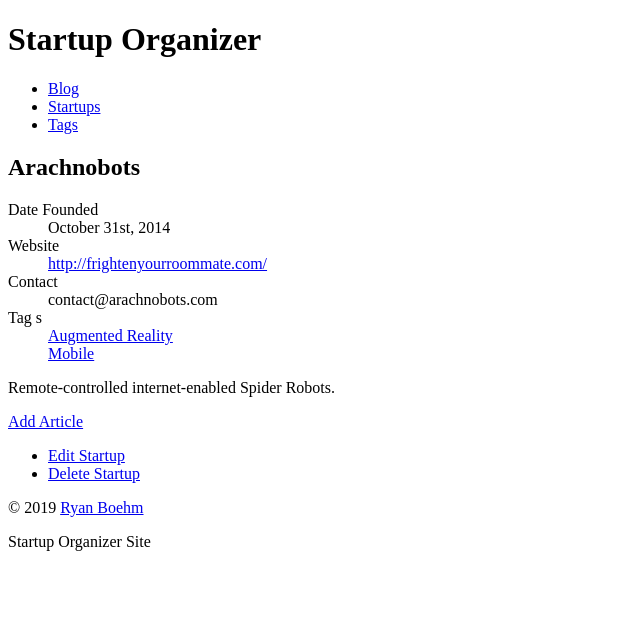
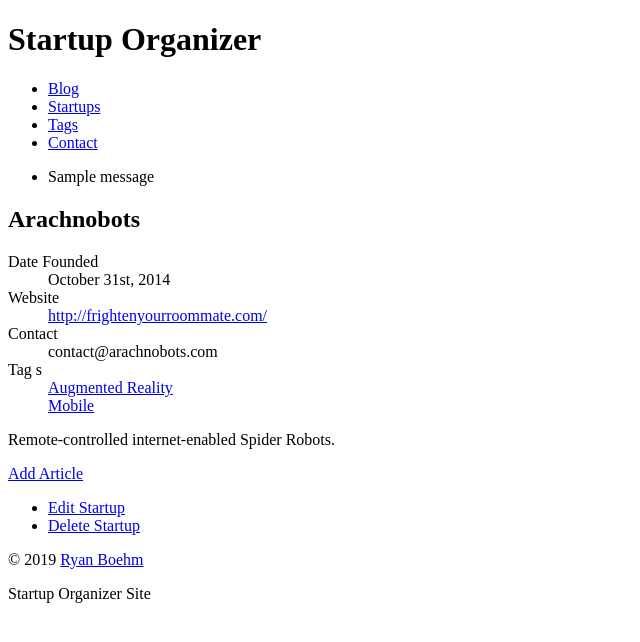
Before and after one commit to boehmrya/django_apps, a Django app: a page that uses suorganizer/templates/base.html in a window 1280 px wide. Shown: the top 642 px of the page, without its empty margins (0-640 px from the left). Run offline with Django 3.2, Linux system fonts and the light colour scheme; data comes from the database, SQL or seed files in the repository; tables that the repository leaves empty hold one stand-in row (values such as "Sample post"); one stand-in notice (Sample message) is shown; parts of the project's set-up code (start-up, migrations or seed data) failed here and were passed over.

Commit message:
added messages to base template

```diff
--- a/suorganizer/templates/base.html
+++ b/suorganizer/templates/base.html
@@ -26,8 +26,26 @@
           <li><a href="{% url 'blog_post_list' %}">Blog</a></li>
           <li><a href="{% url 'organizer_startup_list' %}">Startups</a></li>
           <li><a href="{% url 'organizer_tag_list' %}">Tags</a></li>
+          <li><a href="{% url 'contact' %}">Contact</a></li>
         </ul>
       </nav>
+
+      {% if messages %}
+        <div>
+          <div>
+            <ul>
+              {% for message in messages %}
+                {% if message.tags %}
+                  <li class="{{ message.tags }}">
+                {% else %}
+                  <li>
+                {% endif %}
+                {{ message }}</li>
+              {% endfor %}
+            </ul>
+          </div>
+        </div>
+      {% endif %}
 
       <main>
         {% block content %}
```
